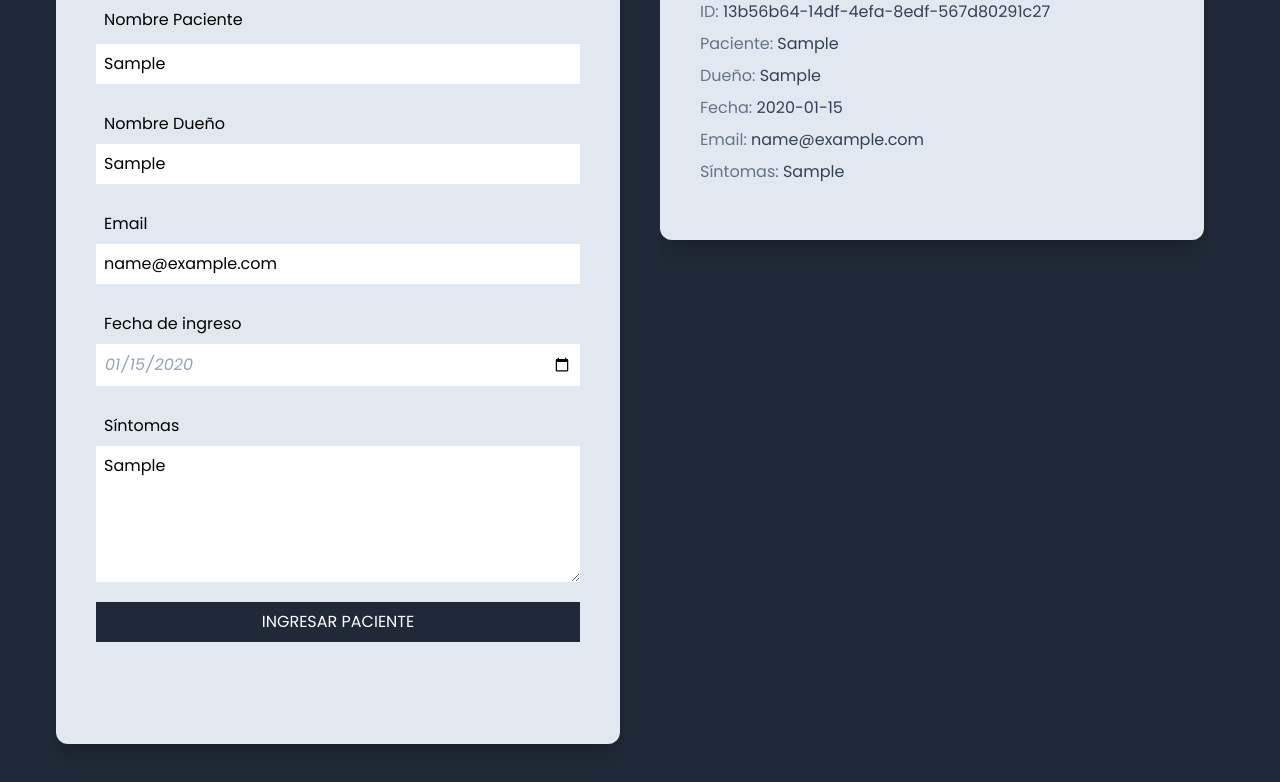
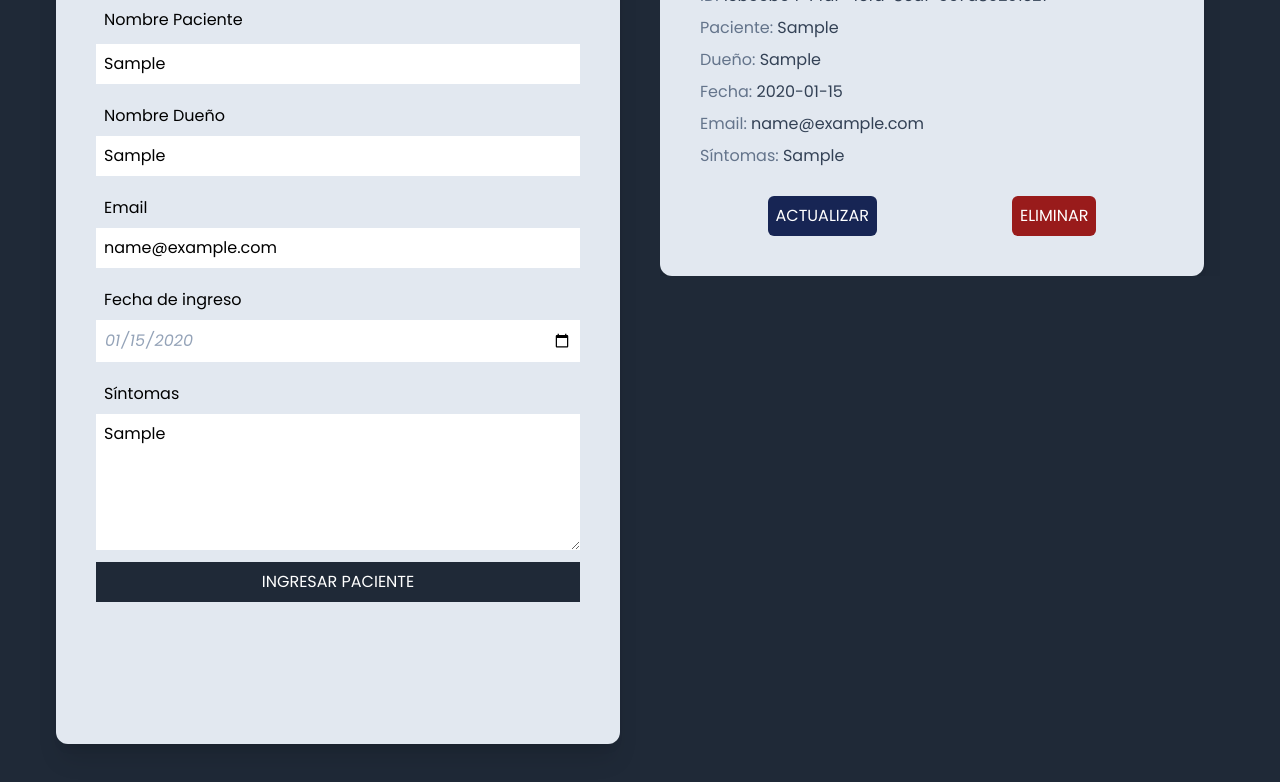
Before and after one commit to MacarenaCavieres/vet-patients, a React (Vite) app: page / in a window 1280 px wide. Both pictures are taken after typing "Sample", "Sample", "name@example.com", "2020-01-15", "Sample" into the empty fields and a click on the button "INGRESAR PACIENTE". Shown: the part 316-1098 px from the top of the page. Built offline with nearby package versions, Linux system fonts and the light colour scheme.

Commit message:
remove listo y se comienza con el edit

```diff
--- a/src/App.tsx
+++ b/src/App.tsx
@@ -16,7 +16,7 @@ function App() {
                 </h1>
             </header>
 
-            <main className="grid md:grid-cols-2 gap-10 md:m-14 mx-5 my-10">
+            <main className="grid md:grid-cols-2 gap-10 md:m-14 mx-5 my-10 md:grid-rows-1">
                 <section>
                     <h2 className="text-3xl mb-10 text-center font-bold">
                         <span className="text-amber-600 underline">Formulario</span> de pacientes
--- a/src/components/FormPatients.tsx
+++ b/src/components/FormPatients.tsx
@@ -18,7 +18,7 @@ export default function FormPatients() {
 
     return (
         <form
-            className="h-screen space-y-5 bg-slate-200 md:py-14 md:px-10 shadow-xl rounded-xl py-6 px-5"
+            className="min-h-screen space-y-3 bg-slate-200 md:py-14 md:px-10 shadow-xl rounded-xl py-6 px-5"
             onSubmit={handleSubmit(registerPatient)}
         >
             <div className="flex flex-col gap-1">
--- a/src/components/PatientDetailItem.tsx
+++ b/src/components/PatientDetailItem.tsx
@@ -1,3 +1,4 @@
+import { usePatientStore } from "../store";
 import { Patient } from "../types";
 
 type PatientDetailItemProps = {
@@ -5,8 +6,19 @@ type PatientDetailItemProps = {
 };
 
 export default function PatientDetailItem({ patient }: PatientDetailItemProps) {
+    const removePatient = usePatientStore((state) => state.removePatient);
+    const editingPatient = usePatientStore((state) => state.editingPatient);
+
+    const handleRemove = () => {
+        removePatient(patient.id);
+    };
+
+    const handleActiveId = () => {
+        editingPatient(patient.id);
+    };
+
     return (
-        <div className="bg-slate-200 md:py-14 md:px-10 shadow-xl rounded-xl py-6 px-5 md:mr-5 space-y-2">
+        <div className="bg-slate-200 md:py-10 md:px-10 shadow-xl rounded-xl py-6 px-5 md:mr-5 space-y-2">
             <p className="text-slate-500">
                 ID: <span className="text-slate-700">{patient.id}</span>
             </p>
@@ -25,6 +37,22 @@ export default function PatientDetailItem({ patient }: PatientDetailItemProps) {
             <p className="text-slate-500">
                 Síntomas: <span className="text-slate-700">{patient.symptoms}</span>
             </p>
+            <div className="flex justify-around pt-5">
+                <button
+                    type="button"
+                    className="uppercase bg-blue-950 hover:bg-blue-800 p-2 rounded-md"
+                    onClick={handleActiveId}
+                >
+                    Actualizar
+                </button>
+                <button
+                    type="button"
+                    className="uppercase bg-red-800 hover:bg-red-900 p-2 rounded-md"
+                    onClick={handleRemove}
+                >
+                    Eliminar
+                </button>
+            </div>
         </div>
     );
 }
--- a/src/components/PatientList.tsx
+++ b/src/components/PatientList.tsx
@@ -4,7 +4,7 @@ import PatientDetail from "./PatientDetail";
 export default function PatientList() {
     const patients = usePatientStore((state) => state.patients);
     return (
-        <div className="h-screen overflow-y-scroll">
+        <div className="max-h-screen md:overflow-y-scroll">
             <PatientDetail patients={patients} />
         </div>
     );
--- a/src/store.ts
+++ b/src/store.ts
@@ -5,7 +5,10 @@ import { v4 as uuidv4 } from "uuid";
 
 type PatientStore = {
     patients: Patient[];
+    activeId: Patient["id"];
     addPatient: (patient: DraftPatient) => void;
+    removePatient: (id: Patient["id"]) => void;
+    editingPatient: (id: Patient["id"]) => void;
 };
 
 const createPatient = (patient: DraftPatient): Patient => {
@@ -20,10 +23,23 @@ export const usePatientStore = create<PatientStore>()(
         persist(
             (set) => ({
                 patients: [],
+                activeId: "",
                 addPatient: (data) => {
                     const newPatient = createPatient(data);
                     set((state) => ({
                         patients: [...state.patients, newPatient],
+                    }));
+                },
+
+                removePatient: (id) => {
+                    set((state) => ({
+                        patients: state.patients.filter((patient) => patient.id !== id),
+                    }));
+                },
+
+                editingPatient: (id) => {
+                    set(() => ({
+                        activeId: id,
                     }));
                 },
             }),
```
